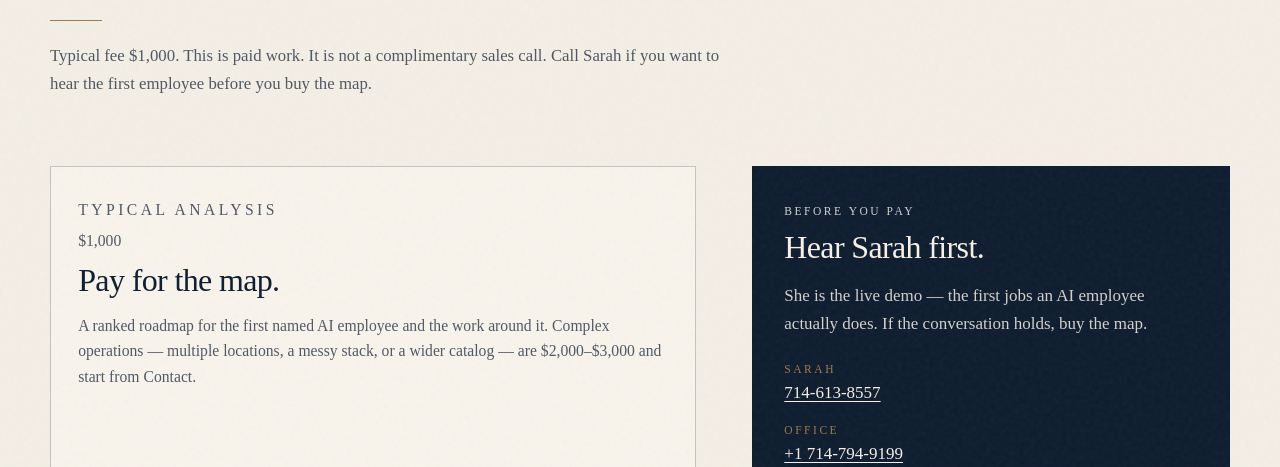
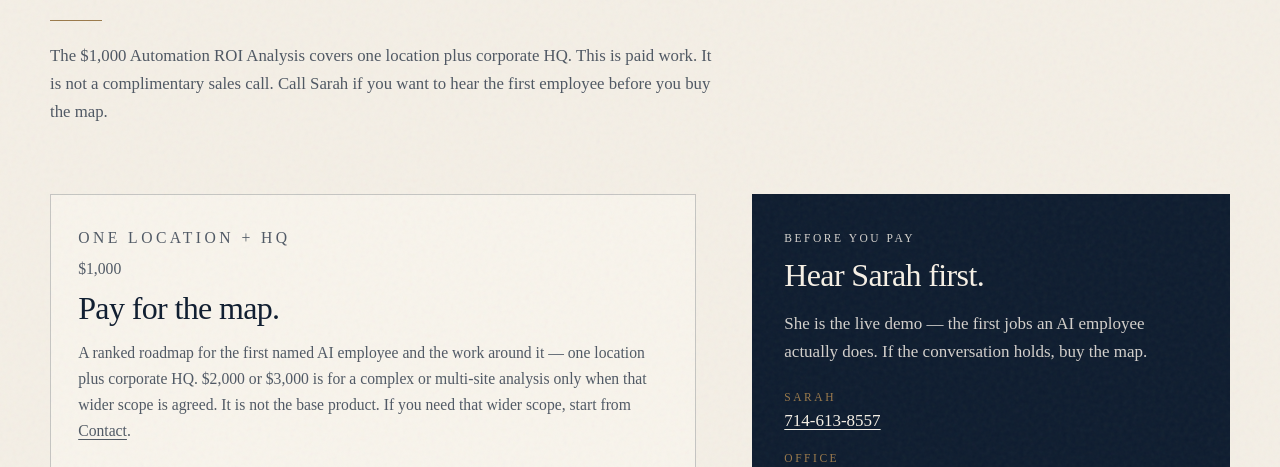
Before and after one commit to Befamousvideo/storentech-website, a Next.js app: page /pay in a window 1280 px wide. Shown: the part 333-800 px from the top of the page. Built offline with nearby package versions, Linux system fonts and the light colour scheme; no server answers.

Commit message:
Clarify /pay pricing: $1,000 is one location plus HQ.
Keep $2,000 / $3,000 as scoped complex or multi-site only, not the base product.

Co-authored-by: Vincent Jackson <Befamousvideo@users.noreply.github.com>

```diff
--- a/src/app/pay/page.tsx
+++ b/src/app/pay/page.tsx
@@ -6,7 +6,7 @@ import { site } from "@/lib/site";
 export const metadata: Metadata = {
   title: "Pay for the Automation ROI Analysis",
   description:
-    "Pay $1,000 for the typical Automation ROI Analysis. This is paid work, not a complimentary sales call.",
+    "Pay $1,000 for the Automation ROI Analysis — one location plus corporate HQ. This is paid work, not a complimentary sales call.",
   alternates: { canonical: "/pay" },
 };
 
@@ -19,9 +19,10 @@ export default function PayPage() {
           <h1>Automation ROI Analysis.</h1>
           <hr className="rule" />
           <p className="lede">
-            Typical fee {site.prices.analysisTypical}. This is paid work. It is
-            not a complimentary sales call. Call Sarah if you want to hear the
-            first employee before you buy the map.
+            The {site.prices.analysisTypical} Automation ROI Analysis covers one
+            location plus corporate HQ. This is paid work. It is not a
+            complimentary sales call. Call Sarah if you want to hear the first
+            employee before you buy the map.
           </p>
         </div>
       </header>
@@ -29,14 +30,15 @@ export default function PayPage() {
       <section className="section" style={{ paddingTop: "1.5rem" }}>
         <div className="wrap contact-grid">
           <article className="card pay-card">
-            <p className="kicker">Typical analysis</p>
+            <p className="kicker">One location + HQ</p>
             <p className="price">{site.prices.analysisTypical}</p>
             <h2>Pay for the map.</h2>
             <p>
               A ranked roadmap for the first named AI employee and the work
-              around it. Complex operations — multiple locations, a messy stack,
-              or a wider catalog — are {site.prices.analysisComplex} and start
-              from Contact.
+              around it — one location plus corporate HQ. $2,000 or $3,000 is
+              for a complex or multi-site analysis only when that wider scope is
+              agreed. It is not the base product. If you need that wider scope,
+              start from <Link href="/contact">Contact</Link>.
             </p>
             <StripeBuyButton />
           </article>
--- a/src/components/StripeBuyButton.tsx
+++ b/src/components/StripeBuyButton.tsx
@@ -18,7 +18,7 @@ export function StripeBuyButton() {
         Prefer a payment link, or paying an invoice? Use the same Stripe
         checkout:{" "}
         <a href={site.stripe.paymentLink} rel="noopener noreferrer">
-          Pay {site.prices.analysisTypical} for the typical analysis
+          Pay {site.prices.analysisTypical} for one location + corporate HQ
         </a>
         .
       </p>
```
Also changed, not shown: src/app/contact/page.tsx (+5 -4 lines), 1 other file (tests, documents, lock files or other folders).
